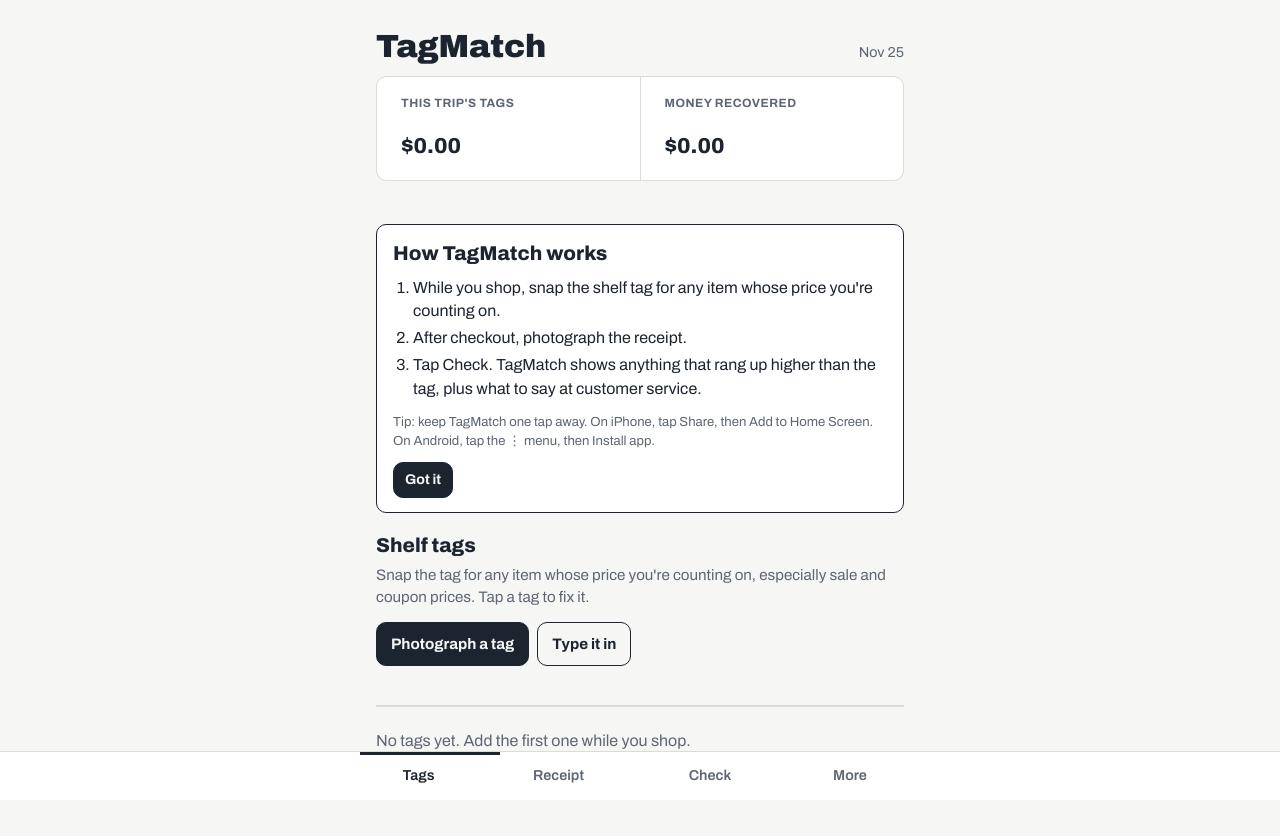
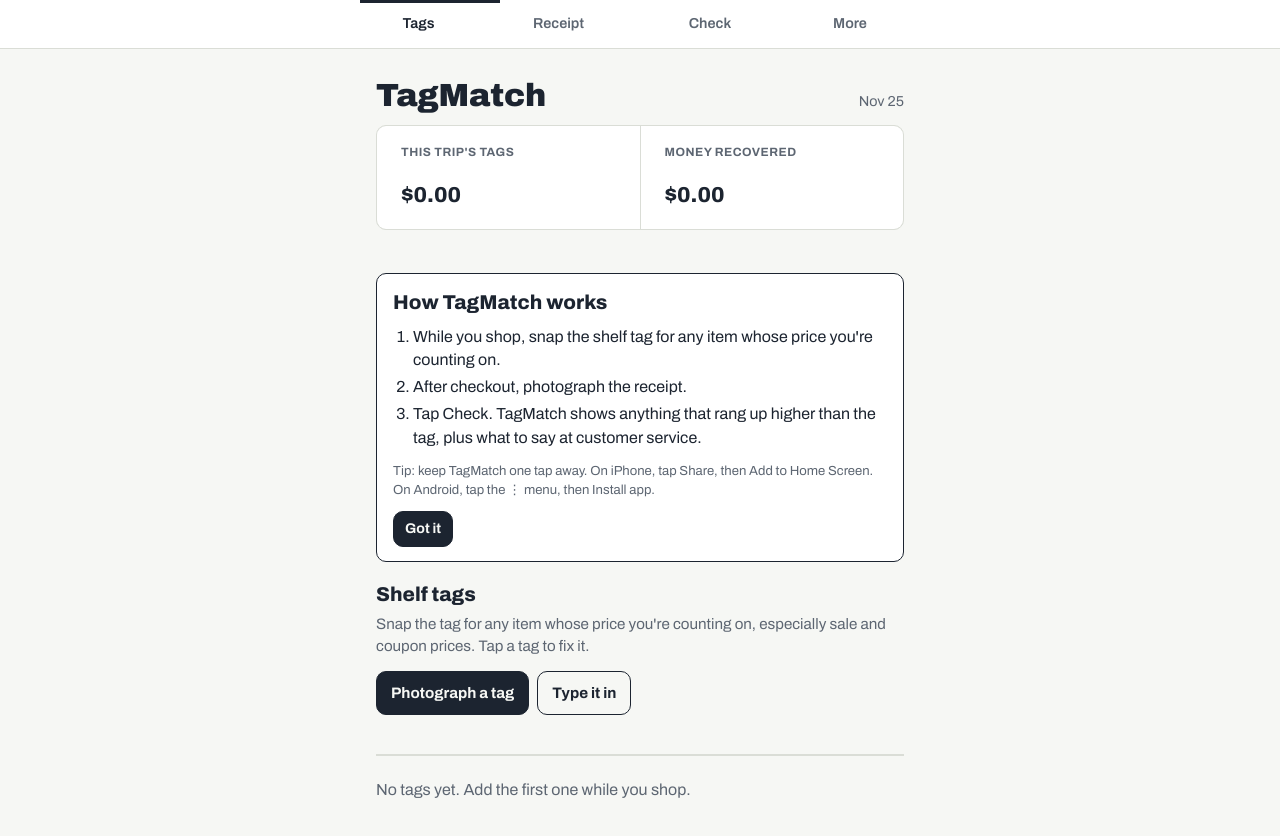
Before and after one commit to rdepi001/Tagmatch, a plain HTML site: page public/index.html in a window 1280 px wide. Drawn offline with Linux system fonts and the light colour scheme; no server answers.

Commit message:
Move menu to the top so the Netlify badge can't cover the tabs
Co-Authored-By: Claude Opus 5.5 <noreply@anthropic.com>
Claude-Session: https://claude.ai/code/session_01WDtxf8jSJKzpNUtx7zHqu6

```diff
--- a/public/index.html
+++ b/public/index.html
@@ -40,8 +40,8 @@ h1 .pro{font-size:.8rem;vertical-align:middle;background:var(--tag);color:var(--
 .strip .v{font-stretch:75%;font-weight:800;font-size:1.35rem;font-variant-numeric:tabular-nums}
 h2{font-stretch:85%;font-weight:800;font-size:1.25rem;margin:0 0 4px;text-wrap:balance}
 p.help{color:var(--muted);margin:0 0 14px;font-size:.95rem}
-nav{position:fixed;left:0;right:0;bottom:0;background:var(--card);border-top:1px solid var(--line);
-  display:flex;justify-content:center;padding-bottom:env(safe-area-inset-bottom,0px);z-index:5}
+nav{position:sticky;top:0;background:var(--card);border-bottom:1px solid var(--line);
+  display:flex;justify-content:center;padding:0;z-index:5}
 nav button{flex:1;max-width:140px;background:none;border:0;color:var(--muted);font:600 .9rem var(--font);padding:12px 2px 14px;cursor:pointer;min-height:48px;white-space:nowrap}
 @media (max-width:340px){nav button{font-size:.82rem}}
 nav button[aria-selected="true"]{color:var(--ink);box-shadow:inset 0 3px 0 var(--ink)}
@@ -114,6 +114,12 @@ input,select{font:500 1rem var(--font);color:var(--ink);background:var(--card);b
 </style>
 </head>
 <body>
+<nav role="tablist">
+  <button role="tab" aria-selected="true" data-s="s-tags">Tags <span class="n" id="nTags"></span></button>
+  <button role="tab" aria-selected="false" data-s="s-receipt">Receipt <span class="n" id="nRec"></span></button>
+  <button role="tab" aria-selected="false" data-s="s-check">Check</button>
+  <button role="tab" aria-selected="false" data-s="s-hist">More</button>
+</nav>
 <div class="wrap">
   <header>
     <h1>TagMatch<span class="pro" id="proBadge" hidden>PRO</span></h1>
@@ -223,12 +229,6 @@ input,select{font:500 1rem var(--font);color:var(--ink);background:var(--card);b
   </section>
 </div>
 
-<nav role="tablist">
-  <button role="tab" aria-selected="true" data-s="s-tags">Tags <span class="n" id="nTags"></span></button>
-  <button role="tab" aria-selected="false" data-s="s-receipt">Receipt <span class="n" id="nRec"></span></button>
-  <button role="tab" aria-selected="false" data-s="s-check">Check</button>
-  <button role="tab" aria-selected="false" data-s="s-hist">More</button>
-</nav>
 
 <script>
 /* ===== Settings you can change ===== */
```
